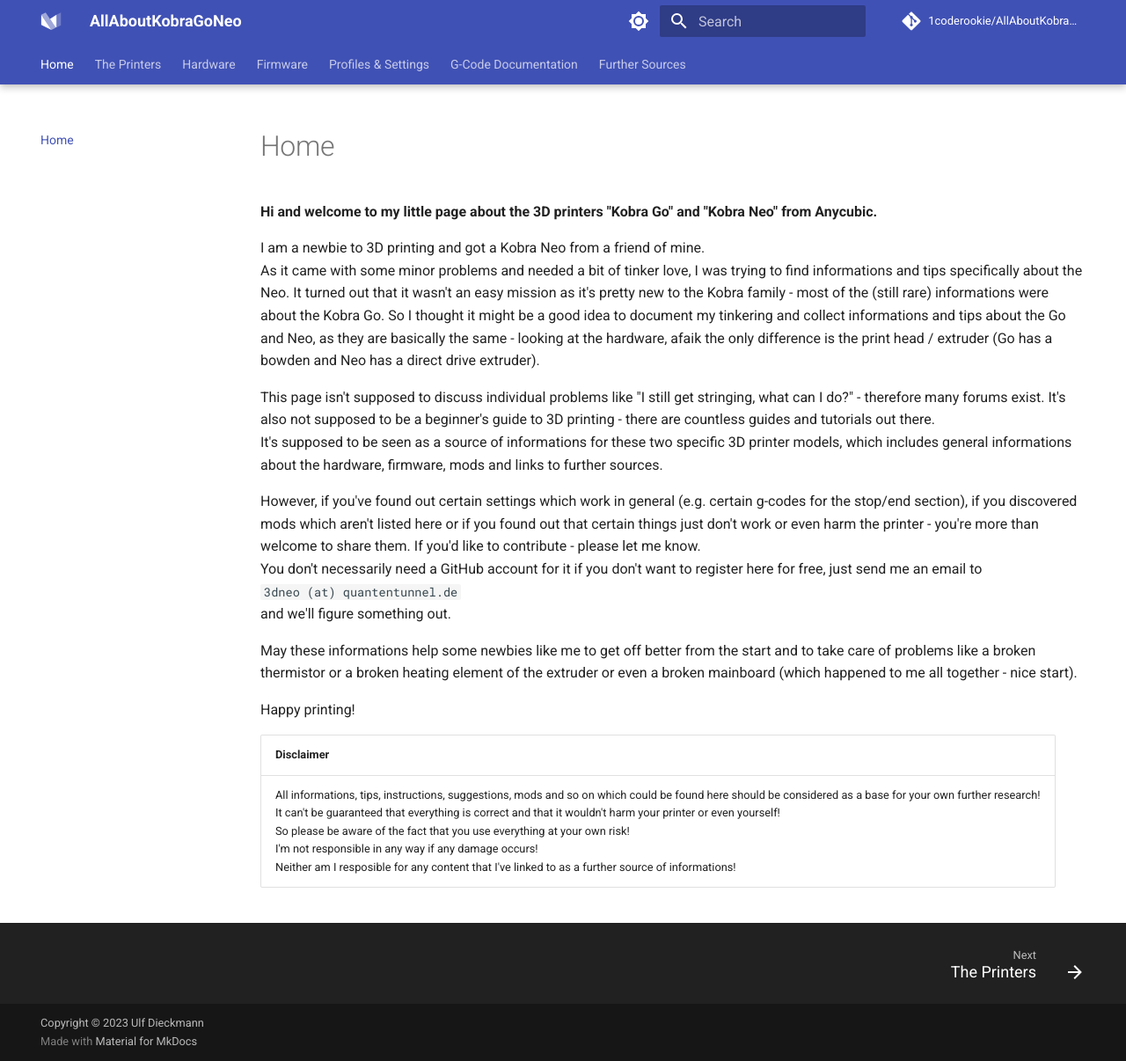
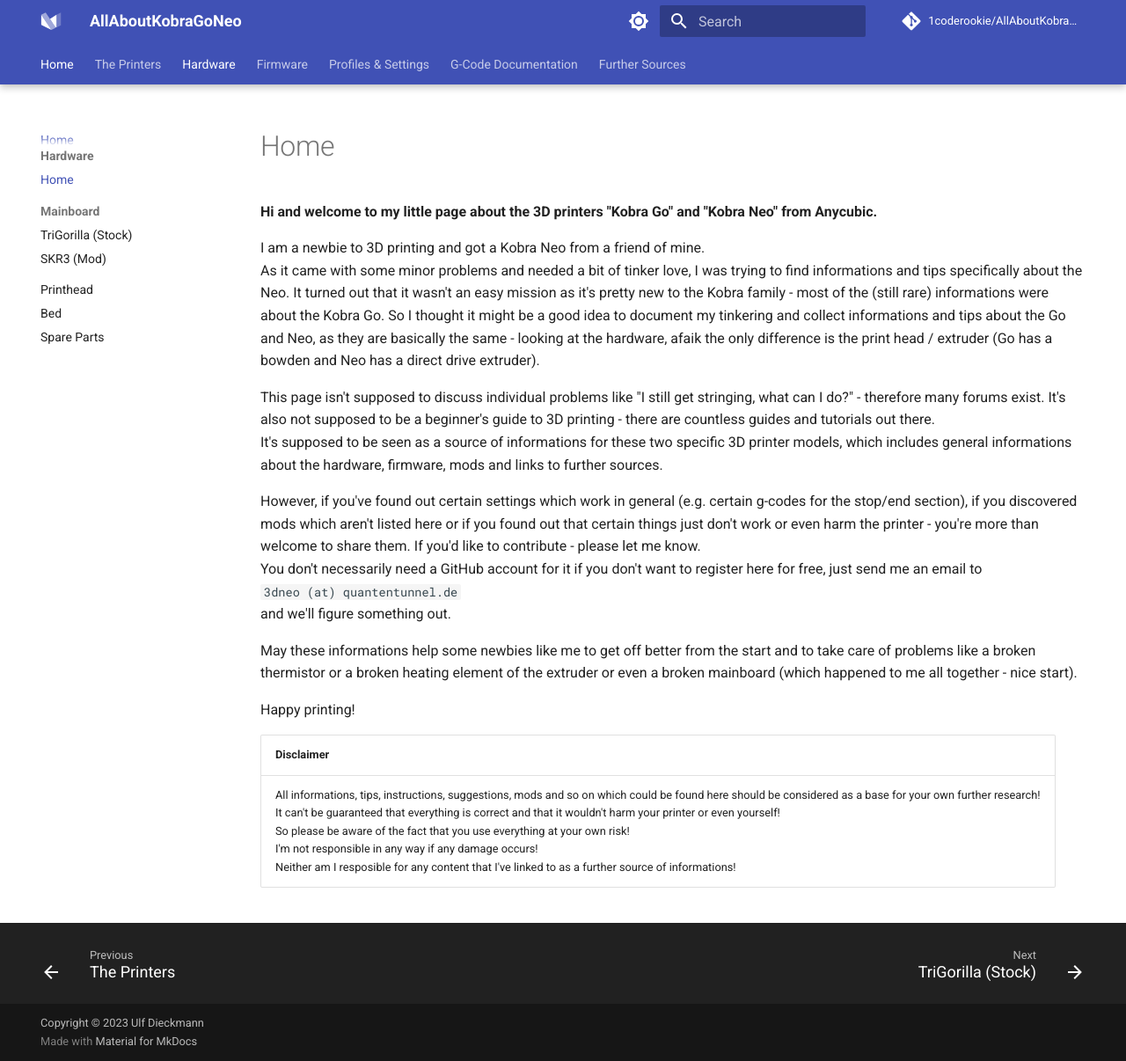
Before and after one commit to 1coderookie/KobraGoNeoInsights, an MkDocs documentation site: the page built from docs/index.md, in a window 1280 px wide and 1206 px high. Shown: the whole window at 88% size. Built offline with MkDocs 1.6.1 and Material for MkDocs 9.7.7, drawn with Linux system fonts in a browser that asks for light colours; comment, search, counter and statistics services are not loaded; some of the changed lines change nothing that is shown.

Commit message:
Update mkdocs.yml

```diff
--- a/mkdocs.yml
+++ b/mkdocs.yml
@@ -113,6 +113,7 @@
   - Home: 'index.md'
   - The Printers: 'printers.md'
   - Hardware:
+    - Hardware: 'index.md'
     - Mainboard:
       - TriGorilla (Stock): 'hardware/mainboard/mainboard_trigorilla.md'
       - SKR3 (Mod): 'hardware/mainboard/mainboard_skr3.md'
```
